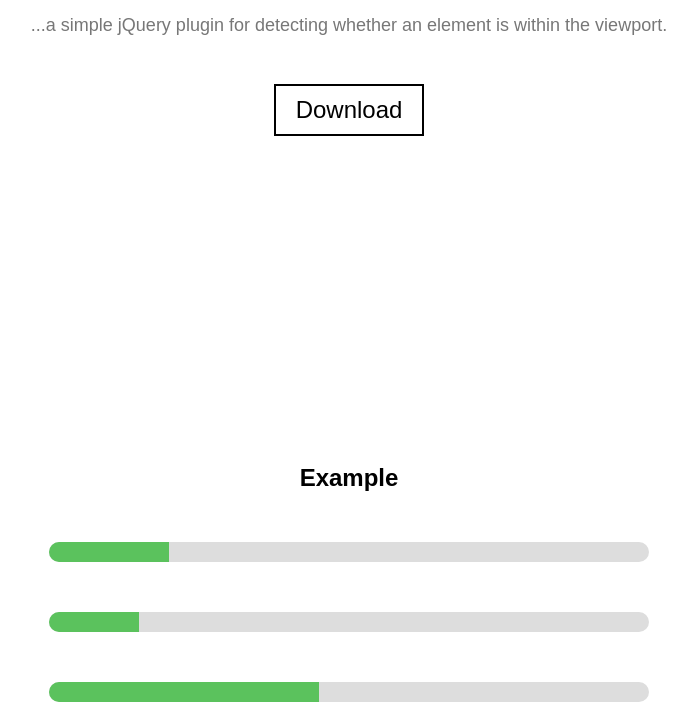
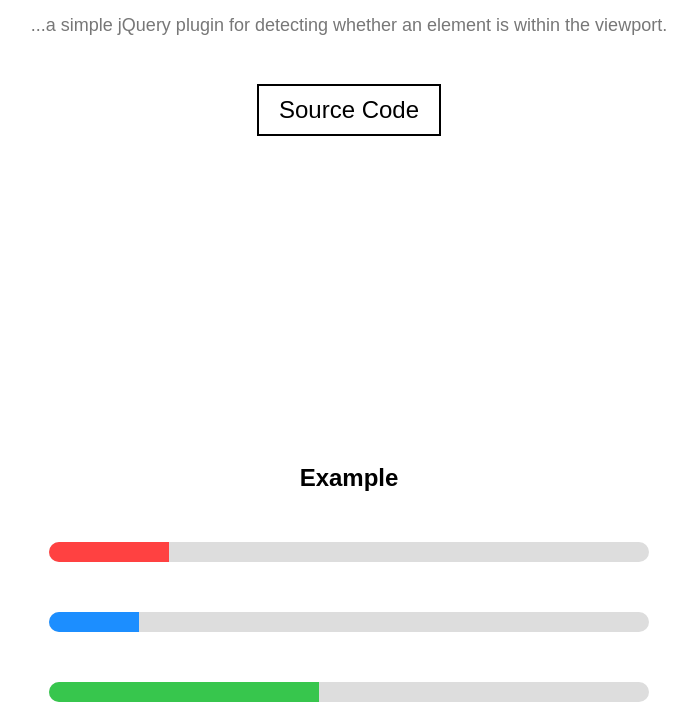
Before and after one commit to skylake02/viewport-watcher-plugin, a plain HTML site: page docs/index.html in a window 1280 px wide. Shown: the part 364-1066 px from the top of the page, without its empty margins (299-996 px from the left). Drawn offline with nearby package versions, Linux system fonts and the light colour scheme.

Commit message:
changed styling and link url

```diff
--- a/docs/index.html
+++ b/docs/index.html
@@ -13,7 +13,7 @@
                 <p>
                     ...a simple jQuery plugin for detecting whether an element is within the viewport.
                 </p>
-                    <a href="../viewportwatcher.js" download><button>Download</button></a>
+                    <a href="https://github.com/skylake02/viewport-watcher-plugin/blob/master/viewportwatcher.js" target="_blank"><button>Source Code</button></a>
             </section>
             <div class="progress-bars">
                 <h2>Example</h2>
--- a/docs/style.css
+++ b/docs/style.css
@@ -8,7 +8,7 @@ h1 { font-size: 64px; color: #000; text-align: center; margin: 0; }
 
 p { text-align: center; font-size: 18px; color: #777; }
 
-button { border: 2px solid #000; padding: 10px 20px; margin: 30px auto; display: block; font-size: 24px; background-color: #fff; }
+button { border: 2px solid #000; padding: 10px 20px; margin: 30px auto; display: block; font-size: 24px; background-color: #fff; transition: all 0.05s linear }
 
 button:hover { background-color: #000; cursor: pointer; color: #fff; }
 button:active { transform: scale(0.9); }
@@ -33,9 +33,12 @@ h2 { text-align: center; margin-bottom: 50px; }
 .progress-value {
     width: 0%;
     height: 100%;
-    background-color: #5bc25d;
     transition: all 1s ease-in-out;
     border-radius: 10px 0 0 10px;
     border: 0;
     font-size: 0;
 }
+
+.progress-bar:nth-child(2) .progress-value { background-color: #ff4141; }
+.progress-bar:nth-child(3) .progress-value { background-color: #1c8eff; }
+.progress-bar:nth-child(4) .progress-value { background-color: #37c64d; }
```
